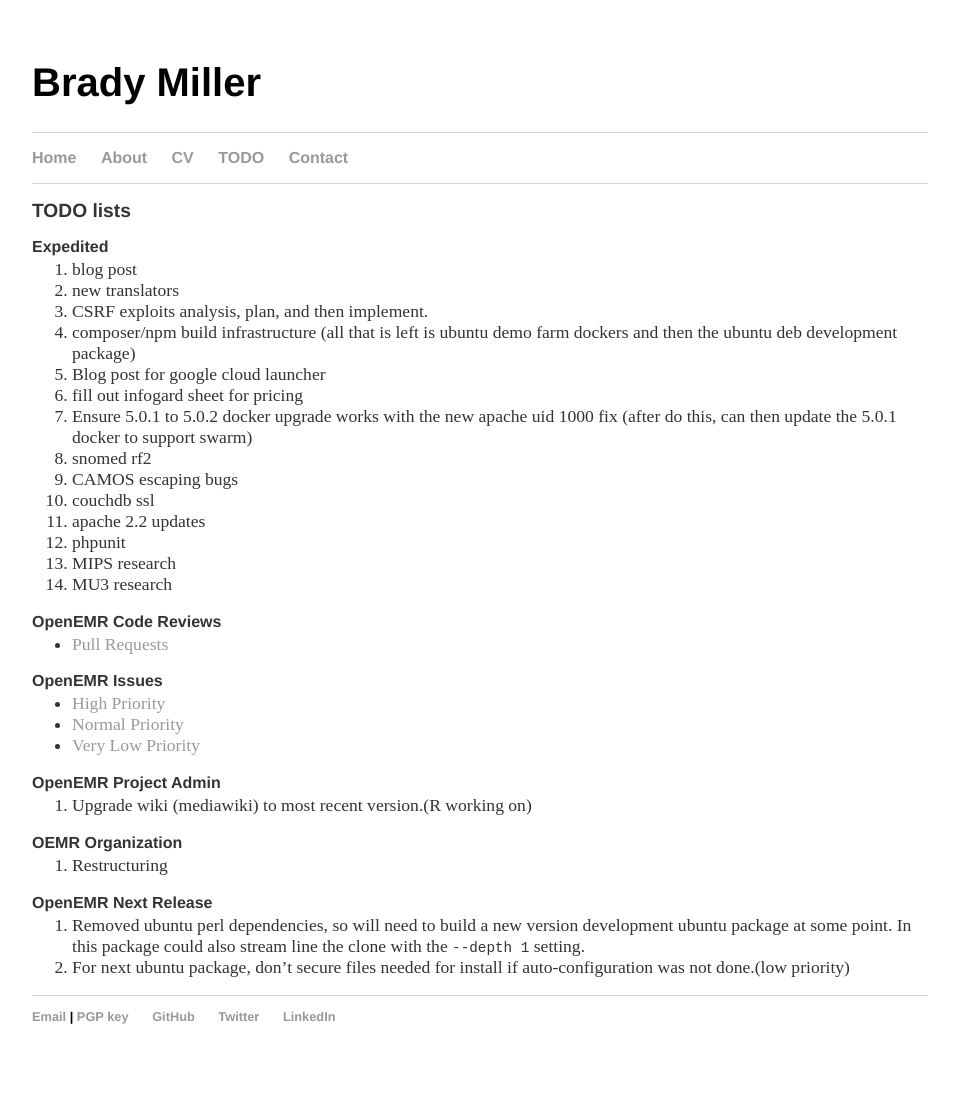
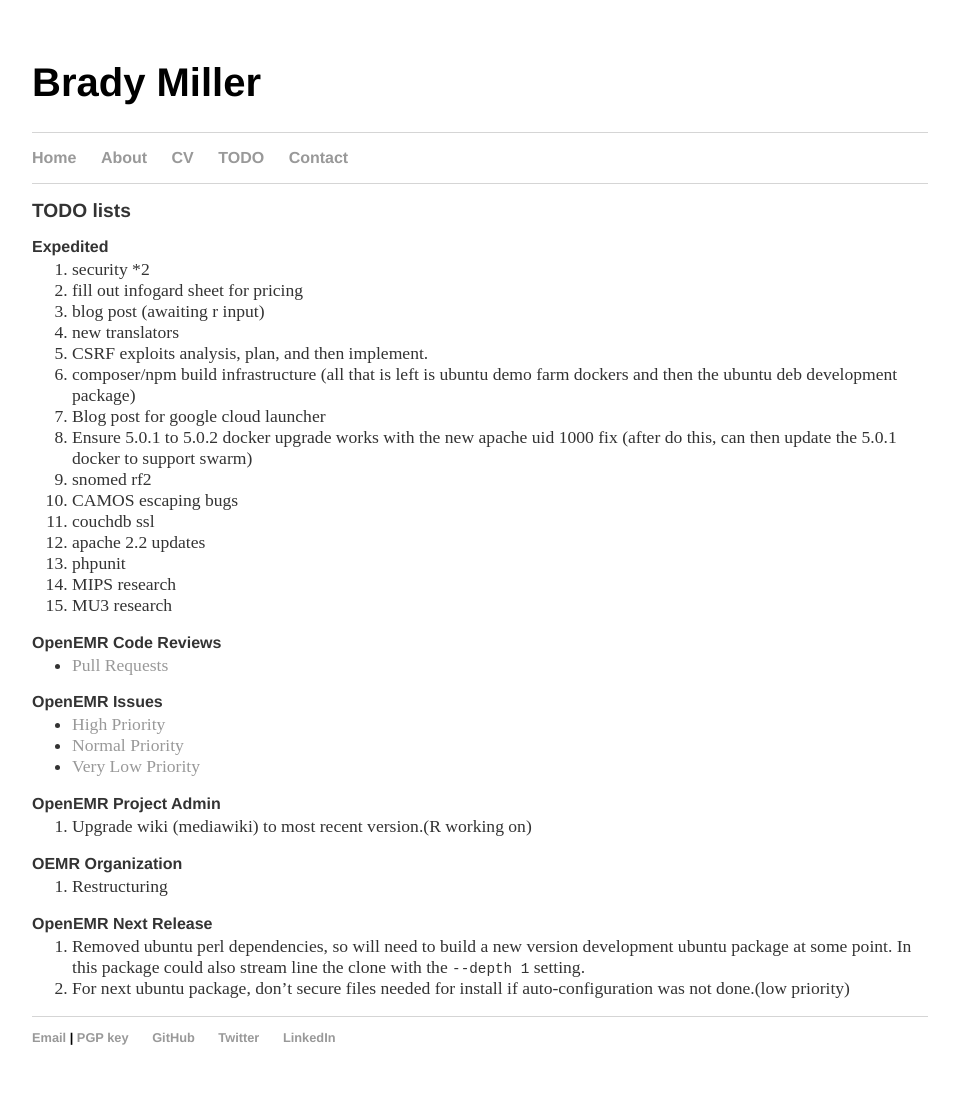
Before and after one commit to bradymiller/bradymiller.github.io, a Jekyll site: the page built from todo/index.md, in a window 1280 px wide. Shown: the whole page, without its empty margins (160-1119 px from the left). Built offline with Jekyll 4.4.1, drawn with Linux system fonts in a browser that asks for light colours; our own code applies the rules of GitHub Pages for plain Markdown files; before the commit the page ends 1084 px from its top, so only the background shows below that.

Commit message:
Update index.md

```diff
--- a/todo/index.md
+++ b/todo/index.md
@@ -4,12 +4,13 @@
 ## TODO lists
 
 ### Expedited
-1. blog post
+1. security *2
+1. fill out infogard sheet for pricing
+1. blog post (awaiting r input)
 1. new translators
 1. CSRF exploits analysis, plan, and then implement.
 1. composer/npm build infrastructure (all that is left is ubuntu demo farm dockers and then the ubuntu deb development package)
 1. Blog post for google cloud launcher
-1. fill out infogard sheet for pricing
 1. Ensure 5.0.1 to 5.0.2 docker upgrade works with the new apache uid 1000 fix (after do this, can then update the 5.0.1 docker to support swarm)
 1. snomed rf2
 1. CAMOS escaping bugs
```
